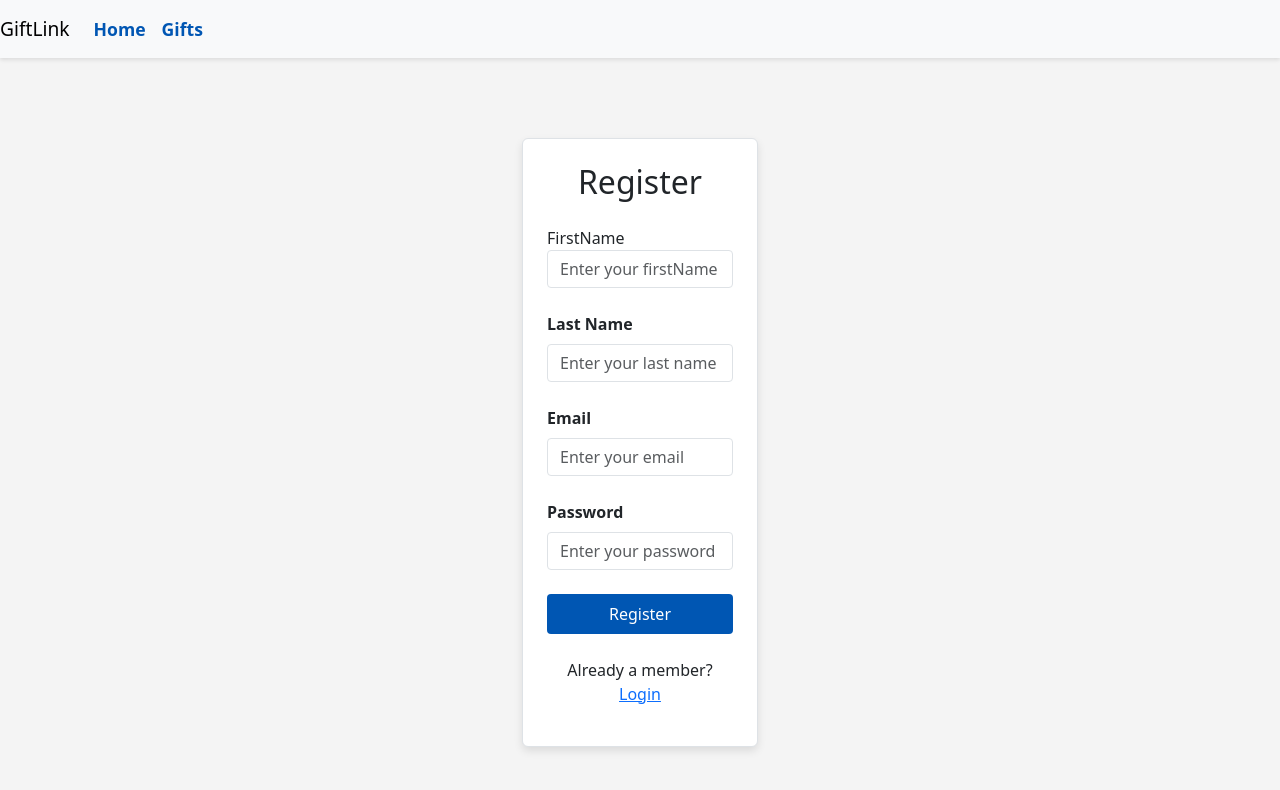
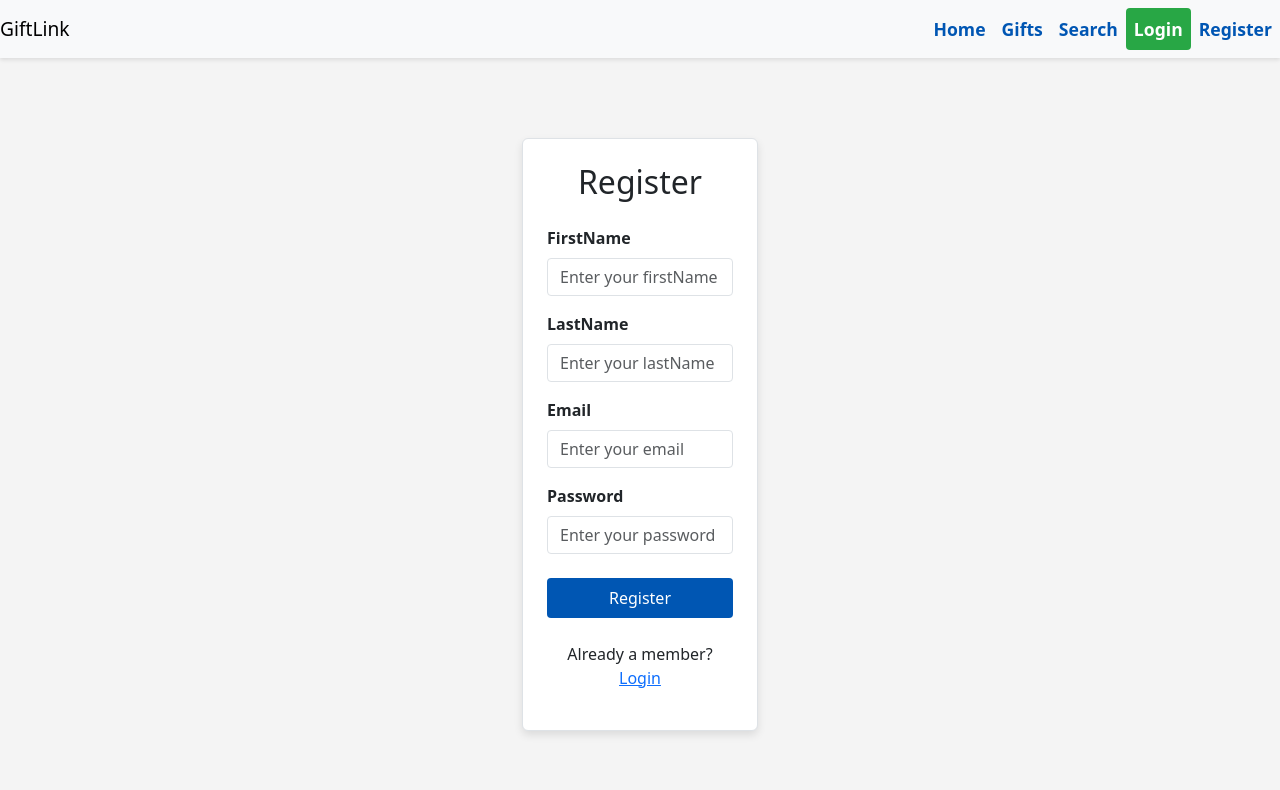
Before and after one commit to engbilalali/fullstack-capstone-project, a React (Create React App) app in the folder giftlink-frontend/: page /app/register in a window 1280 px wide. Shown: the top 790 px of the page. Built offline with nearby package versions, Linux system fonts and the light colour scheme.

Commit message:
add register functionality frontend

```diff
--- a/giftlink-frontend/src/App.js
+++ b/giftlink-frontend/src/App.js
@@ -4,6 +4,7 @@
 import LoginPage from './components/LoginPage/LoginPage';
 import RegisterPage from './components/RegisterPage/RegisterPage';
 import DetailsPage from './components/DetailsPage/DetailsPage';
+import SearchPage from './components/SearchPage/SearchPage';
 
 import 'bootstrap/dist/css/bootstrap.min.css';
 import './App.css';
@@ -21,6 +22,7 @@
           <Route path="/app/login" element={<LoginPage/>} />
           <Route path="/app/register" element={<RegisterPage />} />
           <Route path="/app/product/:productId" element={<DetailsPage/>} />
+          <Route path="/app/search" element={<SearchPage/>} />
         </Routes>
         </>
   );
--- a/giftlink-frontend/src/components/Navbar/Navbar.js
+++ b/giftlink-frontend/src/components/Navbar/Navbar.js
@@ -1,21 +1,80 @@
-import React from 'react';
+import React, { useEffect } from 'react'
+import { Link, useNavigate } from 'react-router-dom'
+import {urlConfig} from '../../config';
+import { useAppContext } from '../../context/AuthContext';
 
 export default function Navbar() {
+    const { isLoggedIn, setIsLoggedIn, userName, setUserName } = useAppContext();
+
+  const navigate=useNavigate();
+    useEffect(() => {
+        const authTokenFromSession = sessionStorage.getItem('auth-token');
+        const nameFromSession = sessionStorage.getItem('name');
+        if (authTokenFromSession) {
+            if(isLoggedIn && nameFromSession) {
+              setUserName(nameFromSession);
+            } else {
+              sessionStorage.removeItem('auth-token');
+              sessionStorage.removeItem('name');
+              sessionStorage.removeItem('email');
+              setIsLoggedIn(false);
+            }
+        }
+    },[isLoggedIn, setIsLoggedIn, setUserName])
+    const handleLogout=()=>{
+        sessionStorage.removeItem('auth-token');
+        sessionStorage.removeItem('name');
+        sessionStorage.removeItem('email');
+        setIsLoggedIn(false);
+        navigate(`/app`);
+
+    }
+    const profileSecton=()=>{
+      navigate(`/app/profile`);
+    }
     return (
-        <nav className="navbar navbar-expand-lg navbar-light bg-light">
-            <a className="navbar-brand" href="/">GiftLink</a>
+        <>
+            <nav className="navbar navbar-expand-lg navbar-light bg-light" id='navbar_container'>
+        <a className="navbar-brand" href={`${urlConfig.backendUrl}/app`}>GiftLink</a>
 
-            <div className="collapse navbar-collapse" id="navbarNav">
+        <button className="navbar-toggler" type="button" data-toggle="collapse" data-target="#navbarNav" aria-controls="navbarNav" aria-expanded="false" aria-label="Toggle navigation">
+          <span className="navbar-toggler-icon"></span>
+        </button>
+
+        <div className="collapse navbar-collapse justify-content-end" id="navbarNav">
           <ul className="navbar-nav">
-                    {/* Task 1: Add links to Home and Gifts below*/}
             <li className="nav-item">
               <a className="nav-link" href="/home.html">Home</a> {/* Link to home.html */}
             </li>
             <li className="nav-item">
-                        <a className="nav-link" href="/app">Gifts</a> {/* Updated Link */}
+              <Link className="nav-link" to="/app">Gifts</Link> {/* Updated Link */}
             </li>
+            <li className="nav-item">
+              <Link className="nav-link" to="/app/search">Search</Link>
+            </li>
+            <ul className="navbar-nav ml-auto">
+            {isLoggedIn ? (
+                                    <>
+                                    <li className="nav-item"> <span className="nav-link" style={{color: "black", cursor:"pointer"}} onClick={profileSecton}>Welcome, {userName}</span> </li>
+                                    <li className="nav-item"><button className="nav-link login-btn" onClick={handleLogout}>Logout</button></li>
+                                    </>
+                                    )  : (
+                                    <>
+                                        <li className="nav-item">
+
+                                        <Link className="nav-link login-btn" to="/app/login">Login</Link>
+                                        </li>
+                                        <li className="nav-item">
+                                        <Link className="nav-link register-btn" to="/app/register">Register</Link>
+                                        </li>
+                                    </>
+                                )
+
+                                }
+            </ul>
           </ul>
         </div>
       </nav>
-    );
+        </>
+    )
 }
--- a/giftlink-frontend/src/components/RegisterPage/RegisterPage.js
+++ b/giftlink-frontend/src/components/RegisterPage/RegisterPage.js
@@ -1,16 +1,64 @@
 import React, { useState } from 'react';
+//Step 1 - Task 1
+import {urlConfig} from '../../config';
+
+//Step 1 - Task 2
+import { useAppContext } from '../../context/AuthContext';
+
+//Step 1 - Task 3
+import { useNavigate } from 'react-router-dom';
 
 import './RegisterPage.css';
 
 function RegisterPage() {
-
     const [firstName, setFirstName] = useState('');
     const [lastName, setLastName] = useState('');
     const [email, setEmail] = useState('');
     const [password, setPassword] = useState('');
 
+    //Step 1 - Task 4
+     const [showerr, setShowerr] = useState('');
+
+    //Step 1 - Task 5
+    const navigate = useNavigate();
+    const { setIsLoggedIn } = useAppContext();
+
     const handleRegister = async () => {
-        console.log("Register invoked")
+        const response = await fetch(`${urlConfig.backendUrl}/api/auth/register`, {
+            //Step 1 - Task 6
+            method: 'POST',
+            //Step 1 - Task 7
+            headers: {
+                'content-type': 'application/json',
+            },
+            //Step 1 - Task 8
+            body: JSON.stringify({
+                firstName: firstName,
+                lastName: lastName,
+                email: email,
+                password: password
+            })
+        });
+
+        //Step 2 - Task 1
+        const json = await response.json();
+        console.log('json data', json);
+        console.log('er', json.error);
+
+        //Step 2 - Task 2
+        if (json.authtoken) {
+            sessionStorage.setItem('auth-token', json.authtoken);
+            sessionStorage.setItem('name', firstName);
+            sessionStorage.setItem('email', json.email);
+        //Step 2 - Task 3
+            setIsLoggedIn(true);
+        //Step 2 - Task 4
+            navigate('/app');
+        }
+        if (json.error) {
+        //Step 2 - Task 5
+            setShowerr(json.error);
+        }
     }
 
     return (
@@ -19,11 +67,8 @@
                 <div className="col-md-6 col-lg-4">
                     <div className="register-card p-4 border rounded">
                         <h2 className="text-center mb-4 font-weight-bold">Register</h2>
-
-                    {/* insert code here to create input elements for all the variables - firstName, lastName, email, password */}
-                    <div className="mb-4">
-
-                    <label htmlFor="firstName" className="form label"> FirstName</label><br/>
+                        <div className="mb-3">
+                            <label htmlFor="firstName" className="form-label">FirstName</label>
                             <input
                                 id="firstName"
                                 type="text"
@@ -33,30 +78,39 @@
                                 onChange={(e) => setFirstName(e.target.value)}
                             />
                         </div>
-                    <div className="mb-4">
-                            <label htmlFor="lastName" className="form-label">Last Name</label><br />
+
+                        {/* last name */}
+
+                        <div className="mb-3">
+                            <label htmlFor="lastName" className="form-label">LastName</label>
                             <input
                                 id="lastName"
                                 type="text"
                                 className="form-control"
-                                placeholder="Enter your last name"
+                                placeholder="Enter your lastName"
                                 value={lastName}
                                 onChange={(e) => setLastName(e.target.value)}
                             />
                         </div>
-                        <div className="mb-4">
-                            <label htmlFor="email" className="form-label">Email</label><br />
+
+                        {/* email  */}
+                        <div className="mb-3">
+                            <label htmlFor="email" className="form-label">Email</label>
                             <input
                                 id="email"
-                                type="email"
+                                type="text"
                                 className="form-control"
                                 placeholder="Enter your email"
                                 value={email}
                                 onChange={(e) => setEmail(e.target.value)}
                             />
+                        {/* Step 2 - Task 6*/}
+
+                                <div className="text-danger">{showerr}</div>
                         </div>
+
                         <div className="mb-4">
-                            <label htmlFor="password" className="form-label">Password</label><br />
+                            <label htmlFor="password" className="form-label">Password</label>
                             <input
                                 id="password"
                                 type="password"
@@ -66,19 +120,15 @@
                                 onChange={(e) => setPassword(e.target.value)}
                             />
                         </div>
-
-                    {/* insert code here to create a button that performs the `handleRegister` function on click */}
                         <button className="btn btn-primary w-100 mb-3" onClick={handleRegister}>Register</button>
                         <p className="mt-4 text-center">
                             Already a member? <a href="/app/login" className="text-primary">Login</a>
                         </p>
-
                     </div>
                 </div>
             </div>
         </div>
-
-         )//end of return
+    );
 }
 
 export default RegisterPage;
```
Lines whose indentation alone changed are shown as unchanged.
